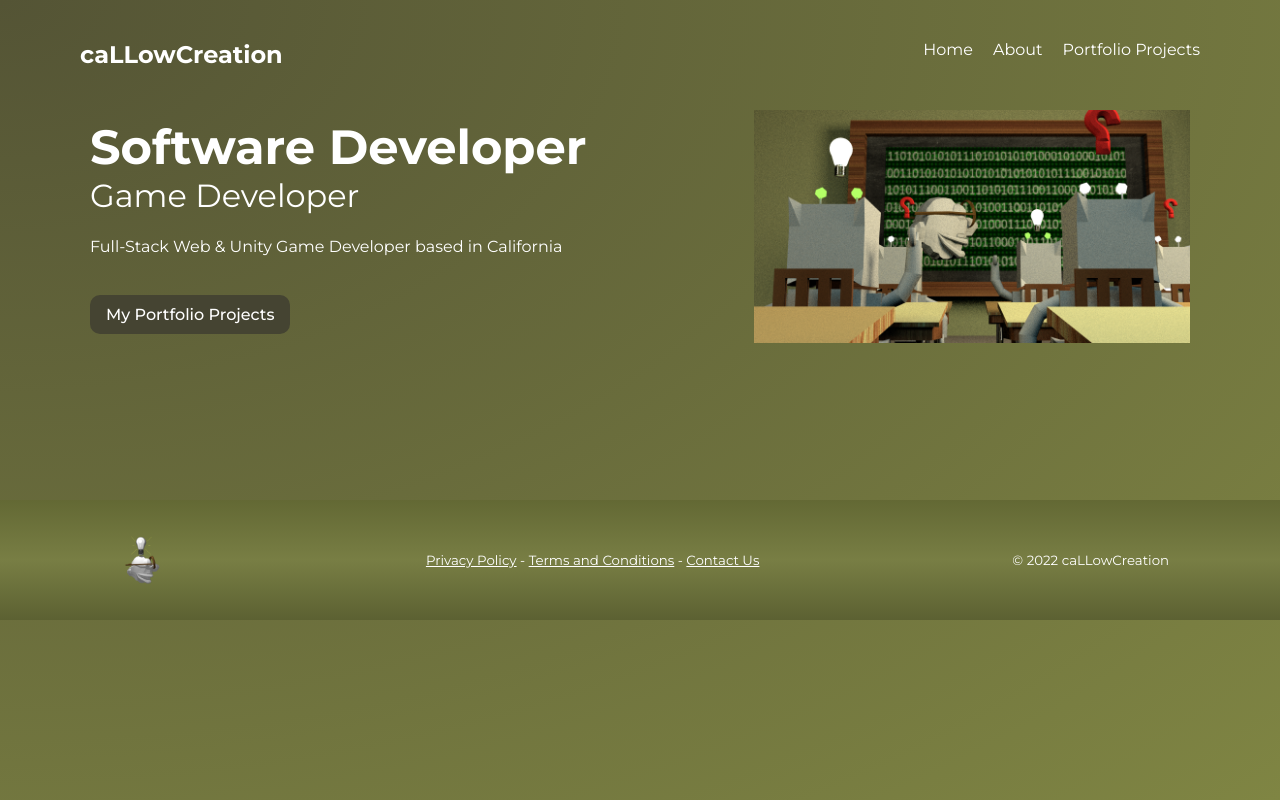
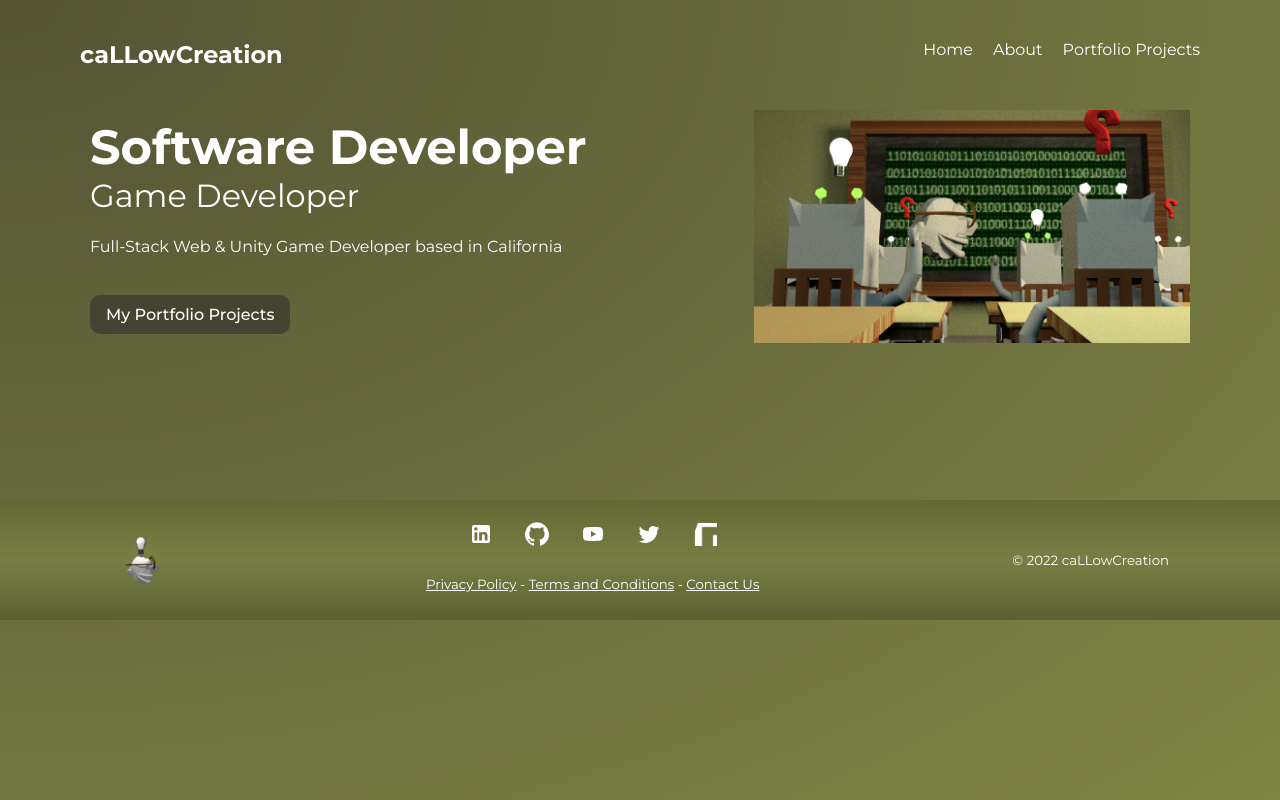
Before and after one commit to callowcreation/callowcreation-portfolio, a Gatsby site: page / in a window 1280 px wide. Built offline with nearby package versions, Linux system fonts and the light colour scheme; Gatsby itself is replaced by a stand-in of ours.

Commit message:
added social icons to footer

```diff
--- a/package.json
+++ b/package.json
@@ -14,6 +14,9 @@
         "test": "echo \"Write tests! -> https://gatsby.dev/unit-testing\" && exit 1"
     },
     "dependencies": {
+        "@material-ui/core": "^4.12.4",
+        "@material-ui/icons": "^4.11.3",
+        "@material-ui/lab": "^4.0.0-alpha.61",
         "gatsby": "^4.18.0",
         "gatsby-plugin-image": "^2.18.0",
         "gatsby-plugin-sharp": "^4.18.0",
--- a/src/components/Footer.js
+++ b/src/components/Footer.js
@@ -2,6 +2,7 @@ import React from 'react'
 import { Link, graphql, useStaticQuery } from 'gatsby'
 import { GatsbyImage, getImage } from 'gatsby-plugin-image'
 import * as styles from '../styles/footer.module.css'
+import Social from './Social'
 
 export default function Footer() {
 
@@ -16,13 +17,14 @@ export default function Footer() {
     `)
 
     console.log(data)
-    const image = getImage(data.file)
+    const logoImage = getImage(data.file)
     return (
         <footer className={styles.footer}>
             <div className={styles.logo}>
-                <p><Link to="/"><GatsbyImage image={image} alt="site footer logo" /></Link></p>
+                <p><Link to="/"><GatsbyImage image={logoImage} alt="site footer logo" /></Link></p>
             </div>
             <div className={styles.information}>
+                <Social />
                 <p><Link to="/home/app-privacy-policy">Privacy Policy</Link> - <Link to="/home/terms-and-conditions">Terms and Conditions</Link> - <Link to="/home/contact-us">Contact Us</Link></p>
             </div>
             <div className={styles.copyright}>
--- /dev/null
+++ b/src/components/Social.js
@@ -0,0 +1,54 @@
+import React from 'react'
+import { graphql, useStaticQuery } from 'gatsby'
+import { Grid, IconButton, Link, Icon } from '@material-ui/core'
+import LinkedInIcon from '@material-ui/icons/LinkedIn'
+import GitHubIcon from '@material-ui/icons/GitHub'
+import YouTubeIcon from '@material-ui/icons/YouTube'
+import TwitterIcon from '@material-ui/icons/Twitter'
+
+import * as styles from '../styles/social.module.css'
+
+
+
+export default function Social() {
+
+    const data = useStaticQuery(graphql`
+        query TwitchIcon {
+            file(relativePath: {eq: "icons/twitch_icon.png"}) {
+                childImageSharp {
+                    gatsbyImageData(layout: FIXED, width: 22)
+                }
+            }
+        }
+    `)
+
+
+    const socialItems = [
+        { icon: LinkedInIcon, url: 'https://www.linkedin.com/in/jones-cropper-32842334', alt: 'LinkedIn Social Icon' },
+        { icon: GitHubIcon, url: 'https://github.com/callowcreation', alt: 'GitHub Social Icon' },
+        { icon: YouTubeIcon, url: 'https://www.youtube.com/callowcreation', alt: 'YouTube Social Icon' },
+        { icon: TwitterIcon, url: 'https://twitter.com/callowcreation', alt: 'Twitter Social Icon' },
+        {
+            icon: () => (
+                <Icon>
+                    <img src={data.file.childImageSharp.gatsbyImageData.images.fallback.src} />
+                </Icon>), url: 'https://twitch.com/callowcreation', alt: 'Twitch Social Icon'
+        }
+    ];
+
+    return (
+        <div className={styles.social}>
+            <Grid container direction='row' spacing={1} alignContent='center' justifyContent='center'>
+                {socialItems.map(item => (
+                    <Grid item>
+                        <Link href={item.url} target="_blank" rel="noopener">
+                            <IconButton aria-label={item.alt}>
+                                <item.icon />
+                            </IconButton>
+                        </Link>
+                    </Grid>
+                ))}
+            </Grid>
+        </div>
+    )
+}
--- /dev/null
+++ b/src/styles/social.module.css
@@ -0,0 +1,3 @@
+.social {
+    /* border: 1px solid rgb(92, 0, 128); */
+}
```
Also changed, not shown: src/images/icons/twitch_icon.png (added), 1 other file.
